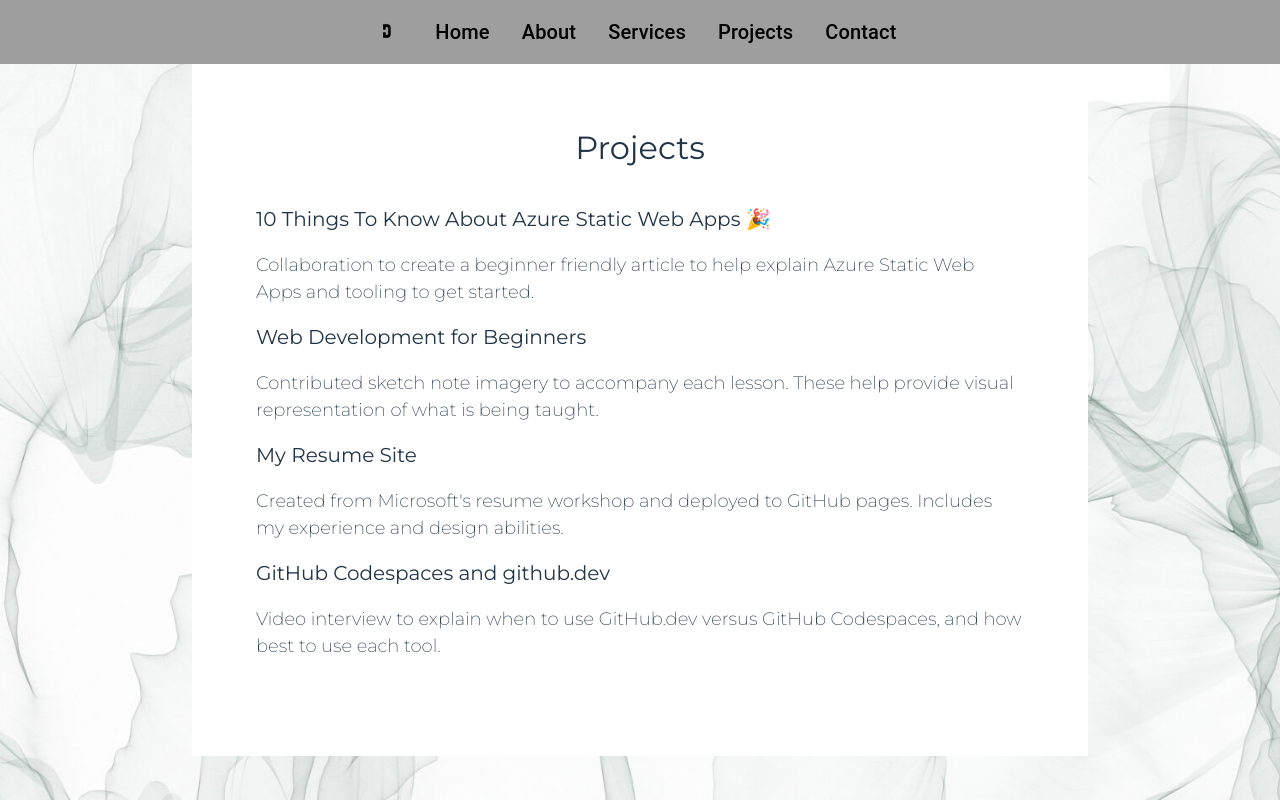
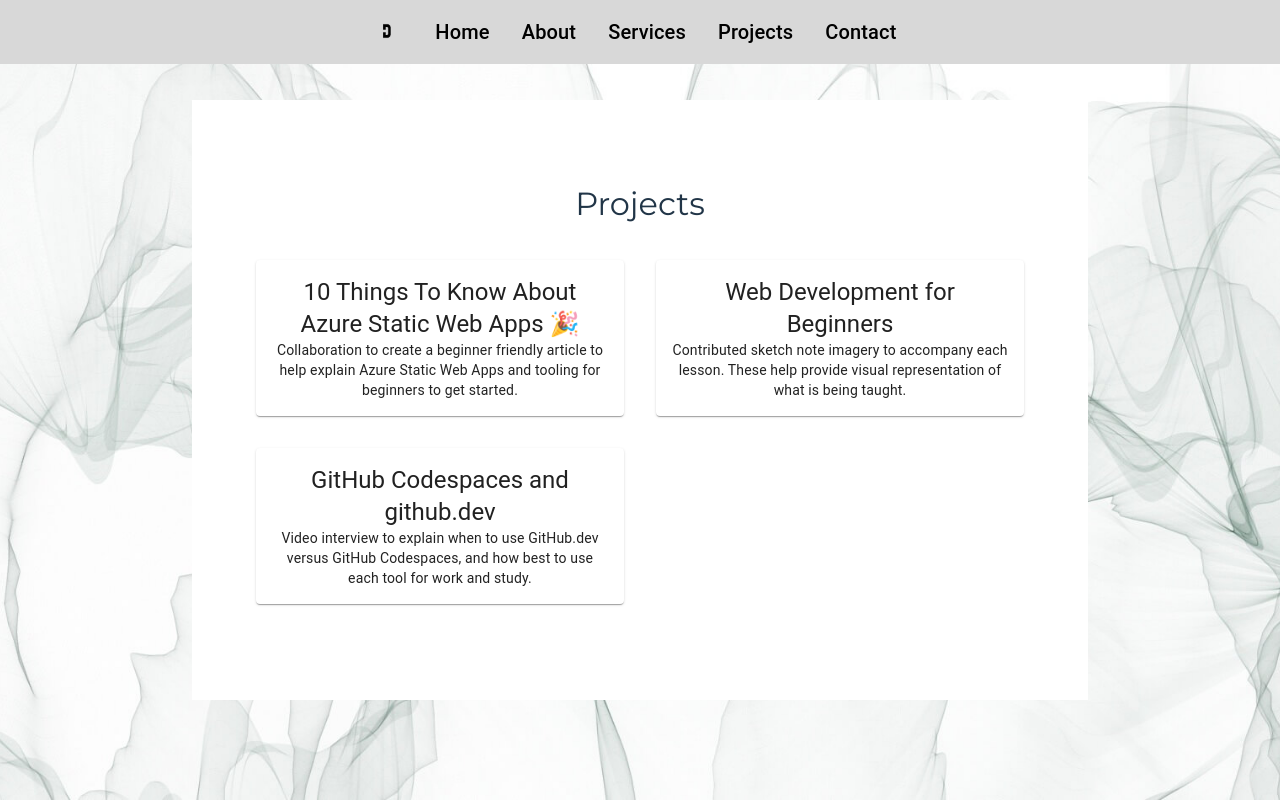
Before and after one commit to sconart/portfolio, a React (Vite) app: page /projects in a window 1280 px wide. Built offline with nearby package versions, Linux system fonts and the light colour scheme.

Commit message:
Update projects

```diff
--- a/Components/About.jsx
+++ b/pages/About.jsx
@@ -22,7 +22,7 @@
   },
   content: {
     position: "relative",
-    backgroundColor: "white",
+    backgroundColor: "#ffffff",
     width: "50%",
     padding: "4rem",
     textAlign: "center",
--- a/Components/Contact.jsx
+++ b/pages/Contact.jsx
@@ -28,7 +28,7 @@
   },
   content: {
     position: "relative",
-    backgroundColor: "#FF928B",
+    backgroundColor: "#ffffff",
     width: "60%",
     padding: "4rem",
     textAlign: "center",
--- a/Components/Layout.jsx
+++ b/pages/Layout.jsx
@@ -4,7 +4,7 @@
 
 export default function Layout() {
   return (
-    <AppBar position="fixed" sx={{ background: '#9e9e9e', boxShadow: 'none' }}>
+    <AppBar position="fixed" sx={{ background: '#d8d8d8', boxShadow: 'none' }}>
       <Toolbar sx={{ justifyContent: 'center', gap: '2rem' }}>
         <IconButton edge="start" color="inherit" aria-label="logo">
           <Link to="/">
--- a/Components/Projects.jsx
+++ b/pages/Projects.jsx
@@ -1,4 +1,5 @@
 import { makeStyles } from "@mui/styles";
+import { Card, CardContent, CardActionArea, Typography } from "@mui/material";
 import image from "../images/motion-background.jpg";
 
 const useStyles = makeStyles(() => ({
@@ -22,28 +23,21 @@
   },
   content: {
     position: "relative",
-    backgroundColor: "white",
+    backgroundColor: "#ffffff",
     width: "60%",
     padding: "4rem",
     textAlign: "center",
     zIndex: 1,
   },
   projectList: {
-    textAlign: "left",
-    fontSize: "1.25rem",
+    display: "grid",
+    gridTemplateColumns: "repeat(auto-fill, minmax(300px, 1fr))",
+    gap: "2rem",
     margin: "2rem 0",
   },
   projectItem: {
-    margin: "1rem 0",
-    "& h3": {
-      marginBottom: "0.5rem",
-    },
     "& a": {
       textDecoration: "none",
-      color: "inherit",
-    },
-    "& a:hover": {
-      textDecoration: "underline",
     },
   },
 }));
@@ -54,7 +48,7 @@
   {
     title: "10 Things To Know About Azure Static Web Apps 🎉",
     description:
-      "Collaboration to create a beginner friendly article to help explain Azure Static Web Apps and tooling to get started.",
+      "Collaboration to create a beginner friendly article to help explain Azure Static Web Apps and tooling for beginners to get started.",
     url: "https://dev.to/azure/10-things-to-know-about-azure-static-web-apps-3n4i",
   },
   {
@@ -64,15 +58,9 @@
     url: "https://github.com/microsoft/web-dev-for-beginners",
   },
   {
-    title: "My Resume Site",
-    description:
-      "Created from Microsoft's resume workshop and deployed to GitHub pages. Includes my experience and design abilities.",
-    url: "https://github.com/microsoft/workshop-library/tree/main/full/build-resume-website",
-  },
-  {
     title: "GitHub Codespaces and github.dev",
     description:
-      "Video interview to explain when to use GitHub.dev versus GitHub Codespaces, and how best to use each tool.",
+      "Video interview to explain when to use GitHub.dev versus GitHub Codespaces, and how best to use each tool for work and study.",
     url: "https://www.youtube.com/watch?v=c3hHhRME_XI",
   },
 ];
@@ -87,12 +75,18 @@
         <h2>Projects</h2>
         <div className={classes.projectList}>
           {projectList.map((project) => (
-            <div className={classes.projectItem} key={project.title}>
-              <a href={project.url} target="_blank" rel="noopener noreferrer">
-                <h3>{project.title}</h3>
-              </a>
-              <p>{project.description}</p>
-            </div>
+            <Card className={classes.projectItem} key={project.title}>
+              <CardActionArea href={project.url} target="_blank" rel="noopener noreferrer">
+                <CardContent>
+                  <Typography variant="h5" component="h3">
+                    {project.title}
+                  </Typography>
+                  <Typography variant="body2" component="p">
+                    {project.description}
+                  </Typography>
+                </CardContent>
+              </CardActionArea>
+            </Card>
           ))}
         </div>
       </div>
--- a/Components/Services.jsx
+++ b/pages/Services.jsx
@@ -22,7 +22,7 @@
   },
   content: {
     position: "relative",
-    backgroundColor: "white",
+    backgroundColor: "#ffffff",
     width: "60%",
     padding: "4rem",
     textAlign: "center",
```
Also changed, not shown: src/MainRouter.jsx (+6 -6 lines), pages/Home.jsx (renamed from Components/Home.jsx).
